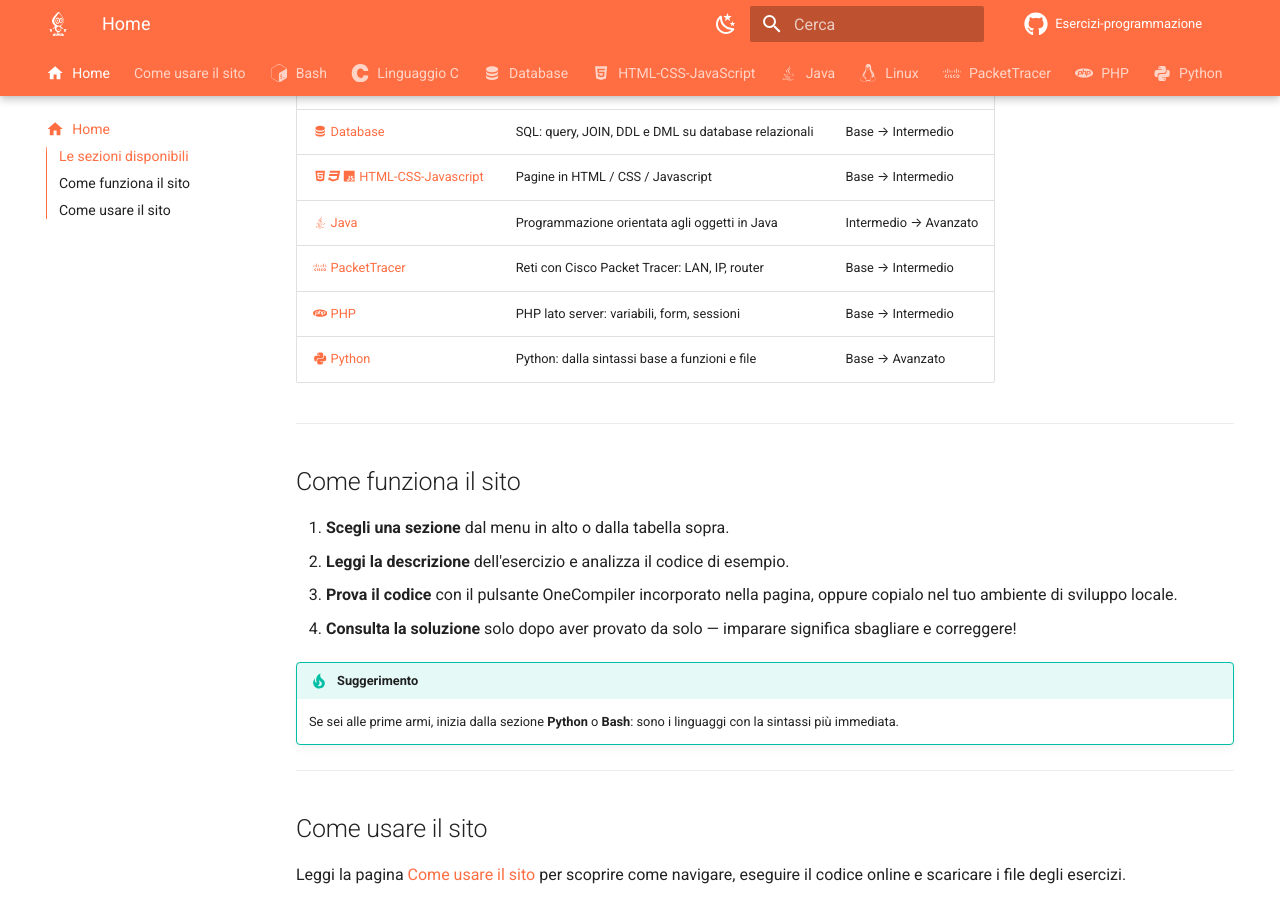
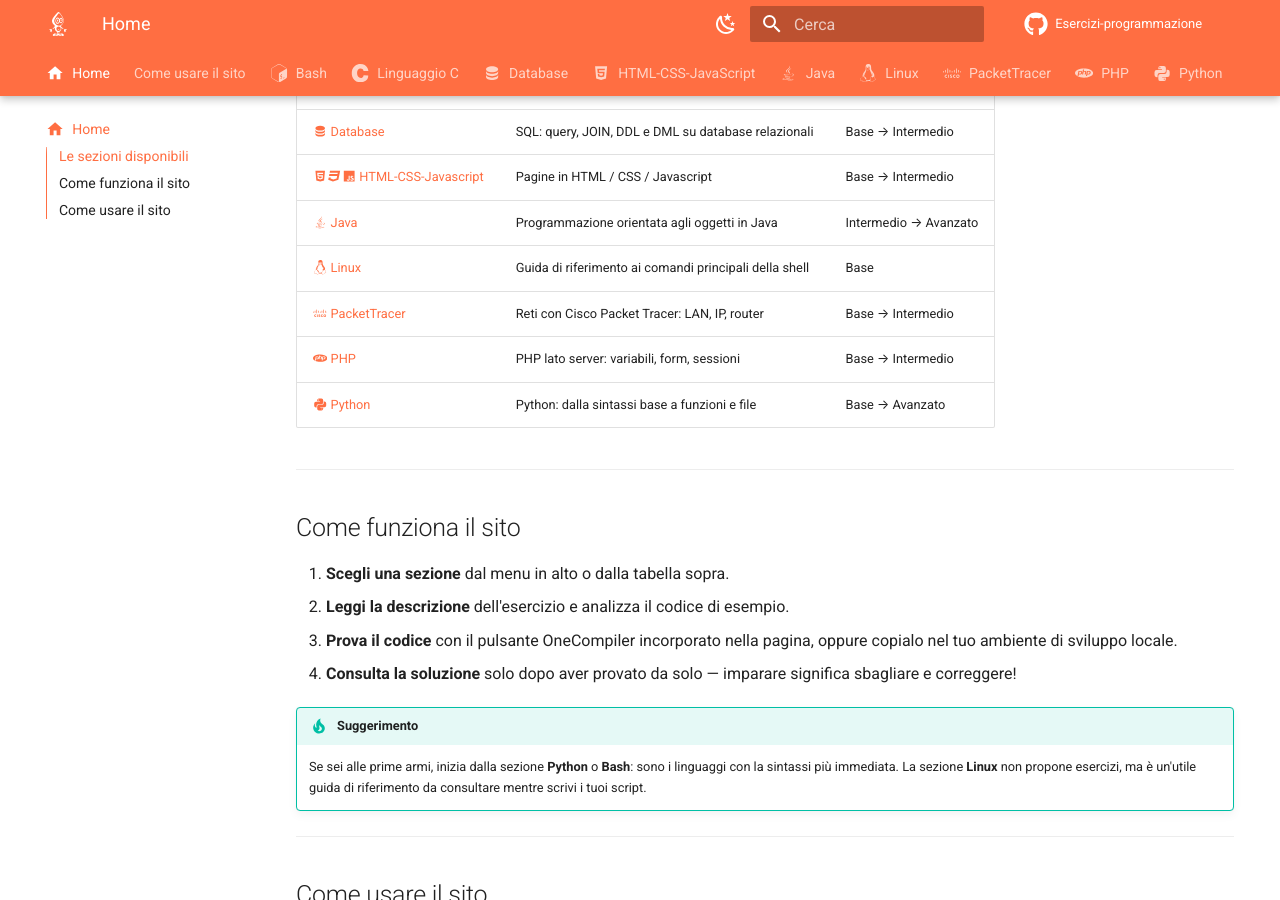
Before and after one commit to dprevedello/Esercizi-programmazione, an MkDocs documentation site: the page built from docs/index.md, in a window 1280 px wide and 900 px high, scrolled down 465 px. Built offline with MkDocs 1.6.1 and Material for MkDocs 9.7.7, drawn with Linux system fonts in a browser that asks for light colours; comment, search, counter and statistics services are not loaded.

Commit message:
Aggiunta la sezione Linux alla tabella delle sezioni in home

```diff
--- a/docs/index.md
+++ b/docs/index.md
@@ -20,6 +20,7 @@ la possibilità di provare il codice direttamente dal browser grazie a **OneComp
 | [:material-database: Database](database/index.md) | SQL: query, JOIN, DDL e DML su database relazionali | Base → Intermedio |
 | [:material-language-html5::material-language-css3::material-language-javascript: HTML-CSS-Javascript](html-css-javascript/index.md) | Pagine in HTML / CSS / Javascript | Base → Intermedio |
 | [:material-language-java: Java](java/index.md) | Programmazione orientata agli oggetti in Java | Intermedio → Avanzato |
+| [:simple-linux: Linux](linux/index.md) | Guida di riferimento ai comandi principali della shell | Base |
 | [:simple-cisco: PacketTracer](packettracer/index.md) | Reti con Cisco Packet Tracer: LAN, IP, router | Base → Intermedio |
 | [:material-language-php: PHP](php/index.md) | PHP lato server: variabili, form, sessioni | Base → Intermedio |
 | [:material-language-python: Python](python/index.md) | Python: dalla sintassi base a funzioni e file | Base → Avanzato |
@@ -37,7 +38,9 @@ la possibilità di provare il codice direttamente dal browser grazie a **OneComp
 
 !!! tip "Suggerimento"
     Se sei alle prime armi, inizia dalla sezione **Python** o **Bash**:
-    sono i linguaggi con la sintassi più immediata.
+    sono i linguaggi con la sintassi più immediata. La sezione **Linux**
+    non propone esercizi, ma è un'utile guida di riferimento da consultare
+    mentre scrivi i tuoi script.
 
 ---
 
```
